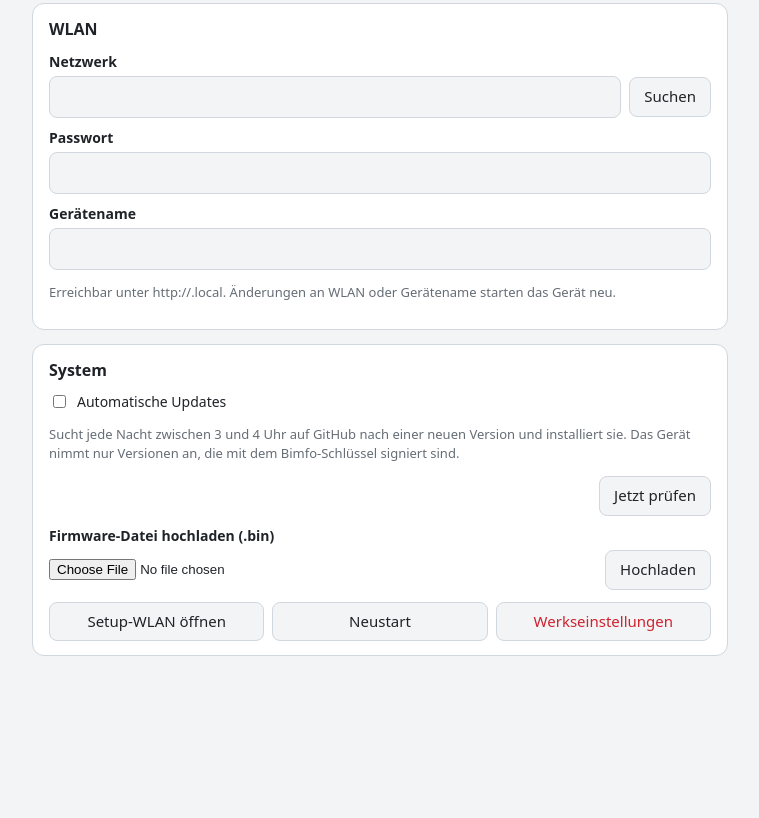
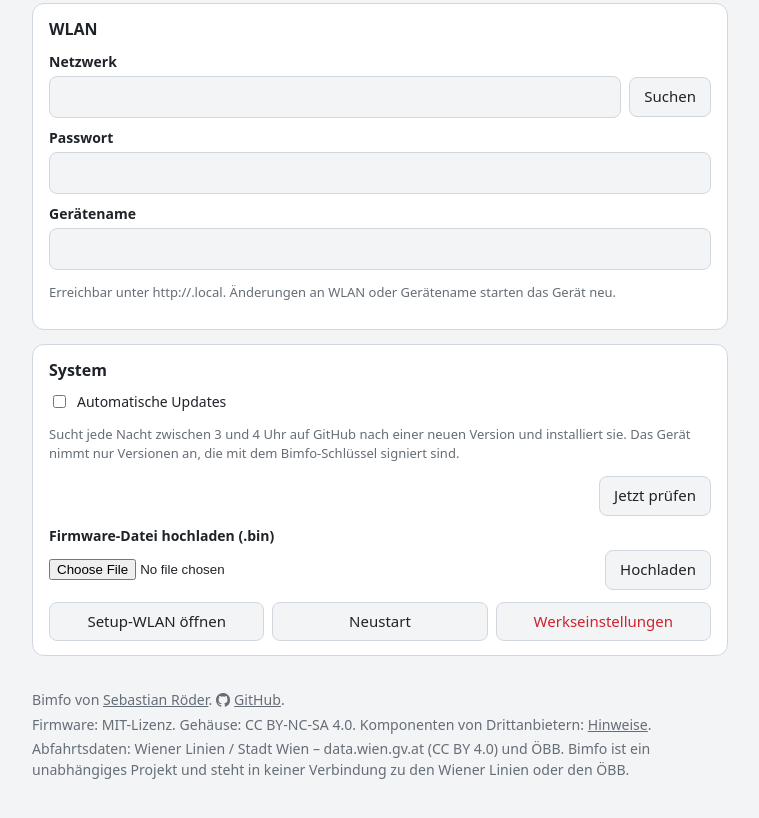
Before and after one commit to livus/bimfo, a plain HTML site: page main/www/index.html in a window 1280 px wide. Shown: the part 838-1656 px from the top of the page, without its empty margins (260-1019 px from the left). Before the commit the page ends 1592 px from the top, so only its background shows below. Drawn offline with Linux system fonts and the light colour scheme; no server answers.

Commit message:
Update references

```diff
--- a/main/www/index.html
+++ b/main/www/index.html
@@ -65,6 +65,10 @@ button:disabled { opacity: .5; cursor: default; }
 #overlay div { background: var(--card); padding: 24px; border-radius: 12px; max-width: 360px; text-align: center; }
 progress { width: 100%; }
 .hidden { display: none !important; }
+footer { max-width: 720px; margin: 0 auto; padding: 16px 12px 0; color: var(--muted); font-size: 0.88rem; }
+footer p { margin: 4px 0; }
+footer a { color: inherit; }
+footer svg { width: 1em; height: 1em; vertical-align: -0.125em; margin-right: 0.3em; fill: currentColor; }
 </style>
 </head>
 <body>
@@ -189,6 +193,14 @@ progress { width: 100%; }
   </div>
 </section>
 </main>
+
+<footer>
+  <p>Bimfo von <a href="https://sebastianroeder.at/" target="_blank" rel="noopener">Sebastian Röder</a>. <a href="https://github.com/livus/bimfo" target="_blank" rel="noopener"><svg viewBox="0 0 16 16" aria-hidden="true"><path d="M8 0c4.42 0 8 3.58 8 8a8.013 8.013 0 0 1-5.45 7.59c-.4.08-.55-.17-.55-.38 0-.27.01-1.13.01-2.2 0-.75-.25-1.23-.54-1.48 1.78-.2 3.65-.88 3.65-3.95 0-.88-.31-1.59-.82-2.15.08-.2.36-1.02-.08-2.12 0 0-.67-.22-2.2.82-.64-.18-1.32-.27-2-.27-.68 0-1.36.09-2 .27-1.53-1.03-2.2-.82-2.2-.82-.44 1.1-.16 1.92-.08 2.12-.51.56-.82 1.28-.82 2.15 0 3.06 1.86 3.75 3.64 3.95-.23.2-.44.55-.51 1.07-.46.21-1.61.55-2.33-.66-.15-.24-.6-.83-1.23-.82-.67.01-.27.38.01.53.34.19.73.9.82 1.13.16.45.68 1.31 2.69.94 0 .67.01 1.3.01 1.49 0 .21-.15.45-.55.38A7.995 7.995 0 0 1 0 8c0-4.42 3.58-8 8-8Z"/></svg>GitHub</a>.</p>
+  <p>Firmware: MIT-Lizenz. Gehäuse: CC BY-NC-SA 4.0.
+    Komponenten von Drittanbietern: <a href="https://github.com/livus/bimfo/blob/main/THIRD_PARTY_NOTICES.md" target="_blank" rel="noopener">Hinweise</a>.</p>
+  <p>Abfahrtsdaten: Wiener Linien / Stadt Wien – data.wien.gv.at (CC BY 4.0) und ÖBB.
+    Bimfo ist ein unabhängiges Projekt und steht in keiner Verbindung zu den Wiener Linien oder den ÖBB.</p>
+</footer>
 
 <div id="savebar">
   <span class="msg" id="savemsg">Alle Änderungen gespeichert.</span>
```
Also changed, not shown: web/index.html (+1 -1 lines).
